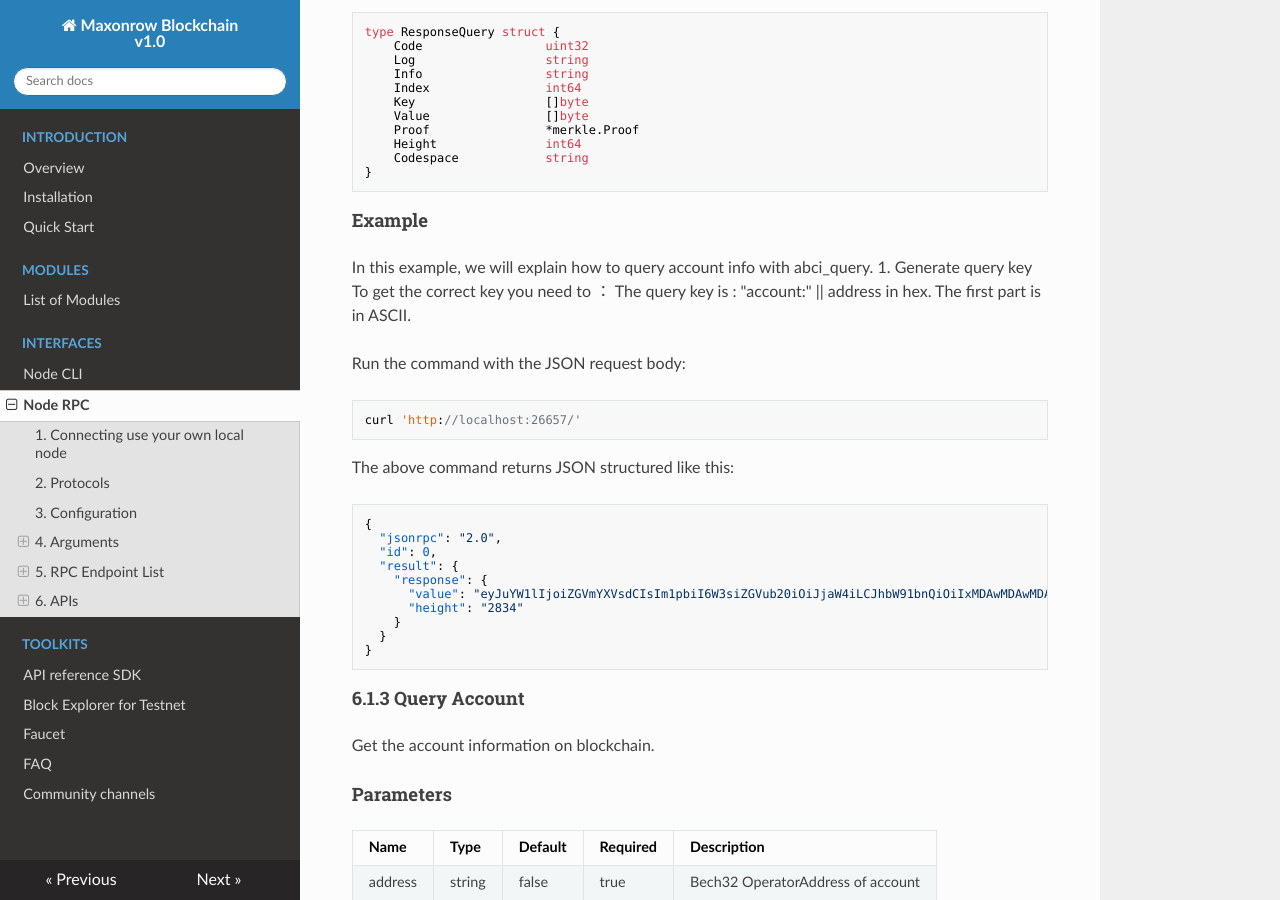
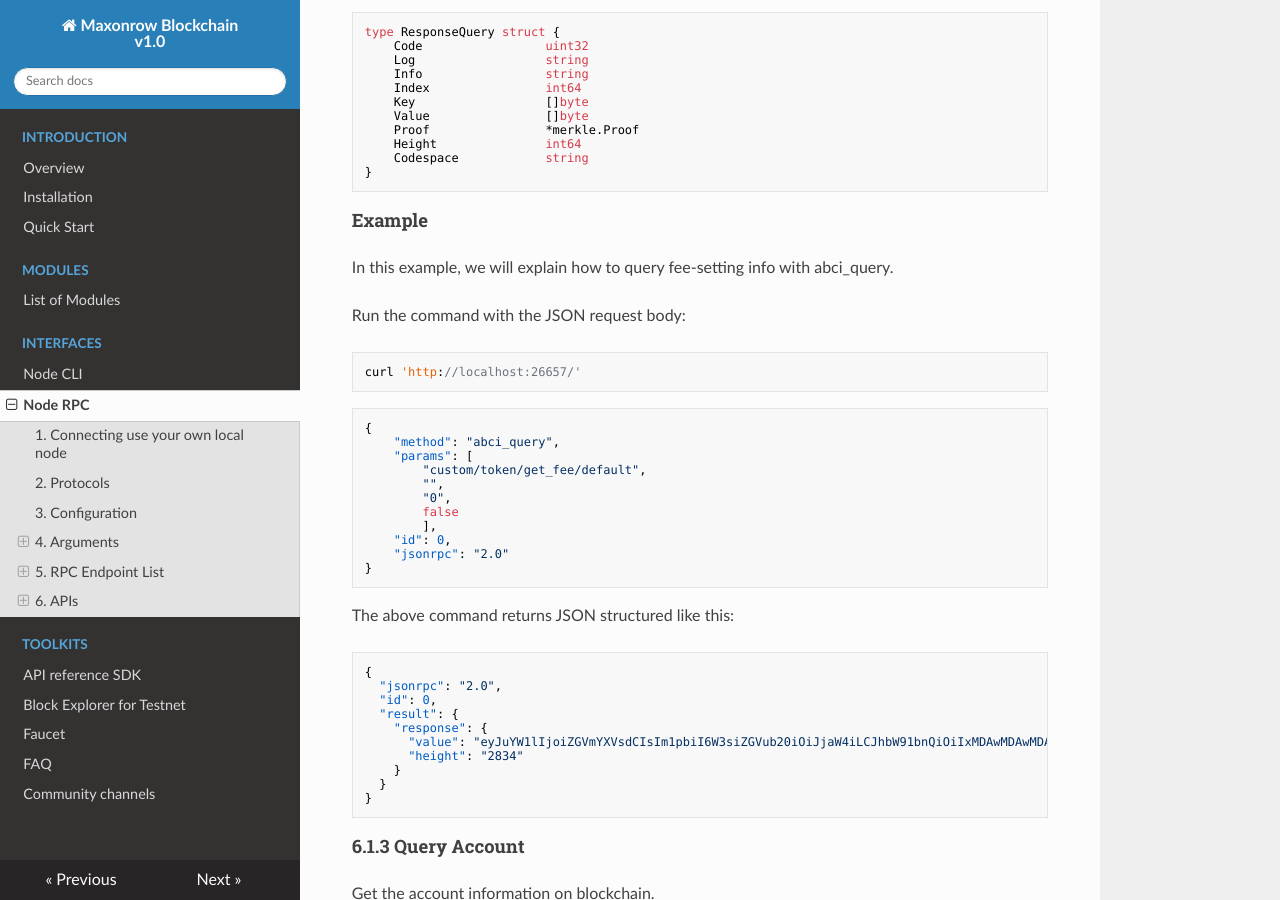
Before and after one commit to maxonrow/docs, an MkDocs documentation site: the page built from docs/mxw-Node-RPC.md, in a window 1280 px wide and 900 px high, scrolled down 3826 px. Built offline with MkDocs 1.6.1, drawn with Linux system fonts in a browser that asks for light colours; nearby versions of some CDN libraries.

Commit message:
update Node RPC - ABCIQuery

````diff
--- a/docs/mxw-Node-RPC.md
+++ b/docs/mxw-Node-RPC.md
@@ -180,11 +180,25 @@ type ResponseQuery struct {
 ```
 
 #### Example
-In this example, we will explain how to query account info with abci_query. 1. Generate query key To get the correct key you need to ： The query key is : "account:" || address in hex. The first part is in ASCII.
+In this example, we will explain how to query fee-setting info with abci_query.
 
 Run the command with the JSON request body:
 ```
 curl 'http://localhost:26657/'
+```
+
+```
+{
+    "method": "abci_query",
+    "params": [
+    	"custom/token/get_fee/default",
+    	"",
+    	"0",
+    	false
+    	],
+    "id": 0,
+    "jsonrpc": "2.0"
+}
 ```
 
 The above command returns JSON structured like this:
````
